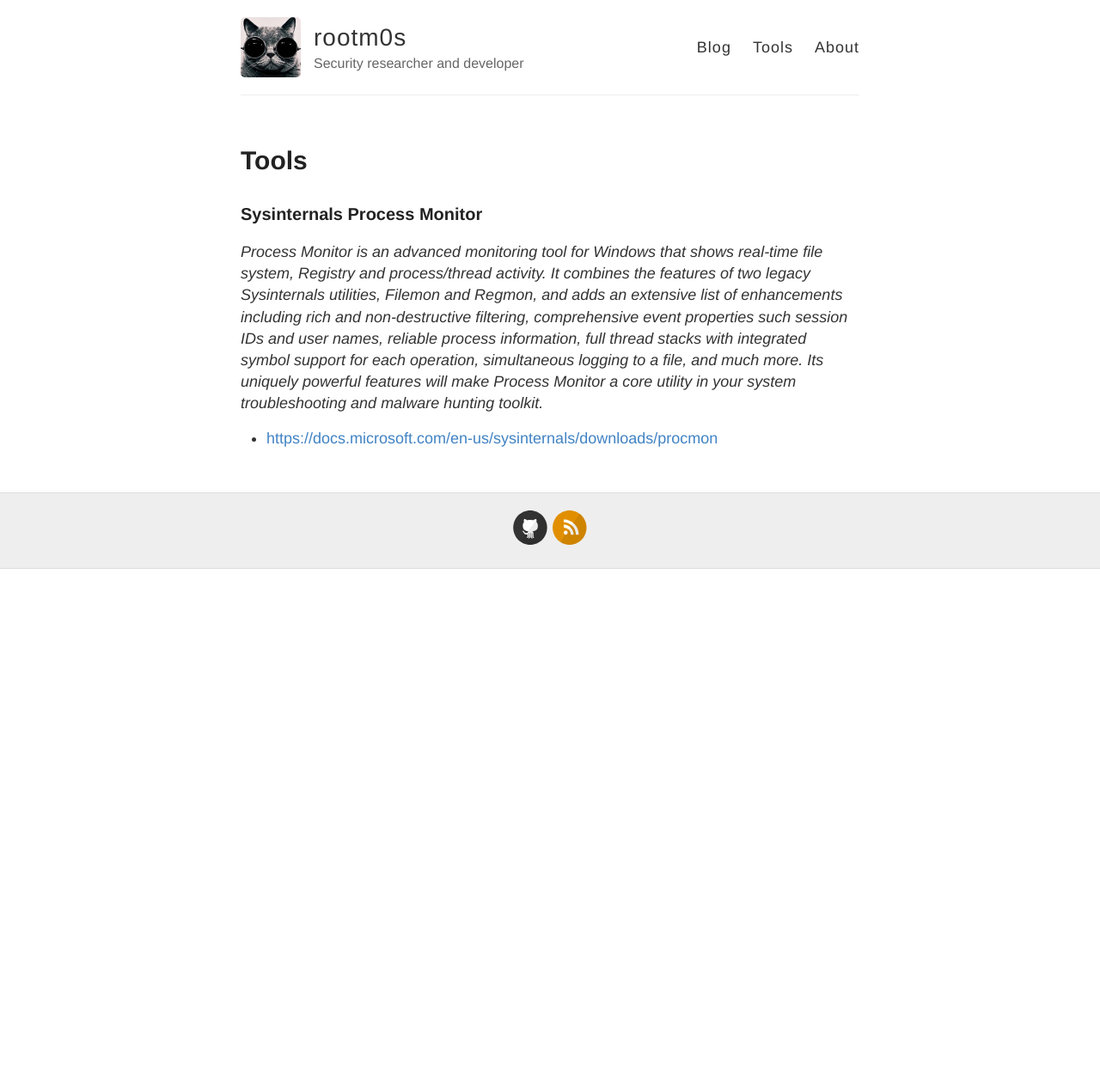
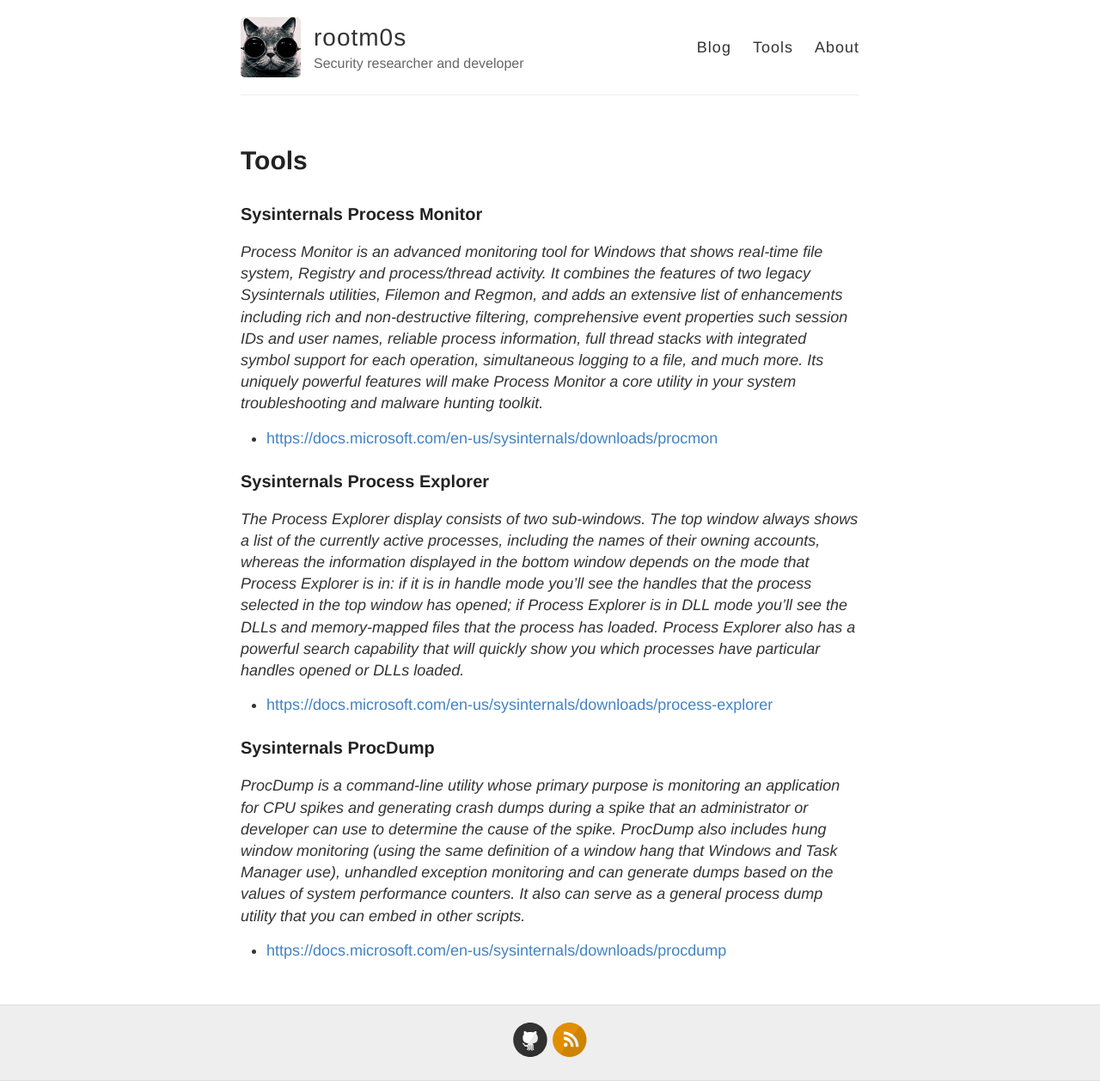
Before and after one commit to rootm0s/rootm0s.github.io, a Jekyll site: the page built from tools.md, in a window 1280 px wide. Shown: the whole page at 86% size. Built offline with Jekyll 4.4.1, drawn with Linux system fonts in a browser that asks for light colours; before the commit the page ends 900 px from its top, so only the background shows below that.

Commit message:
Update tools.md

```diff
--- a/tools.md
+++ b/tools.md
@@ -8,3 +8,13 @@ permalink: /tools/
 *Process Monitor is an advanced monitoring tool for Windows that shows real-time file system, Registry and process/thread activity. It combines the features of two legacy Sysinternals utilities, Filemon and Regmon, and adds an extensive list of enhancements including rich and non-destructive filtering, comprehensive event properties such session IDs and user names, reliable process information, full thread stacks with integrated symbol support for each operation, simultaneous logging to a file, and much more. Its uniquely powerful features will make Process Monitor a core utility in your system troubleshooting and malware hunting toolkit.*
 
 * [https://docs.microsoft.com/en-us/sysinternals/downloads/procmon](https://docs.microsoft.com/en-us/sysinternals/downloads/procmon)
+
+### Sysinternals Process Explorer
+*The Process Explorer display consists of two sub-windows. The top window always shows a list of the currently active processes, including the names of their owning accounts, whereas the information displayed in the bottom window depends on the mode that Process Explorer is in: if it is in handle mode you'll see the handles that the process selected in the top window has opened; if Process Explorer is in DLL mode you'll see the DLLs and memory-mapped files that the process has loaded. Process Explorer also has a powerful search capability that will quickly show you which processes have particular handles opened or DLLs loaded.*
+
+* [https://docs.microsoft.com/en-us/sysinternals/downloads/process-explorer](https://docs.microsoft.com/en-us/sysinternals/downloads/process-explorer)
+
+### Sysinternals ProcDump
+*ProcDump is a command-line utility whose primary purpose is monitoring an application for CPU spikes and generating crash dumps during a spike that an administrator or developer can use to determine the cause of the spike. ProcDump also includes hung window monitoring (using the same definition of a window hang that Windows and Task Manager use), unhandled exception monitoring and can generate dumps based on the values of system performance counters. It also can serve as a general process dump utility that you can embed in other scripts.*
+
+* [https://docs.microsoft.com/en-us/sysinternals/downloads/procdump](https://docs.microsoft.com/en-us/sysinternals/downloads/procdump)
```
